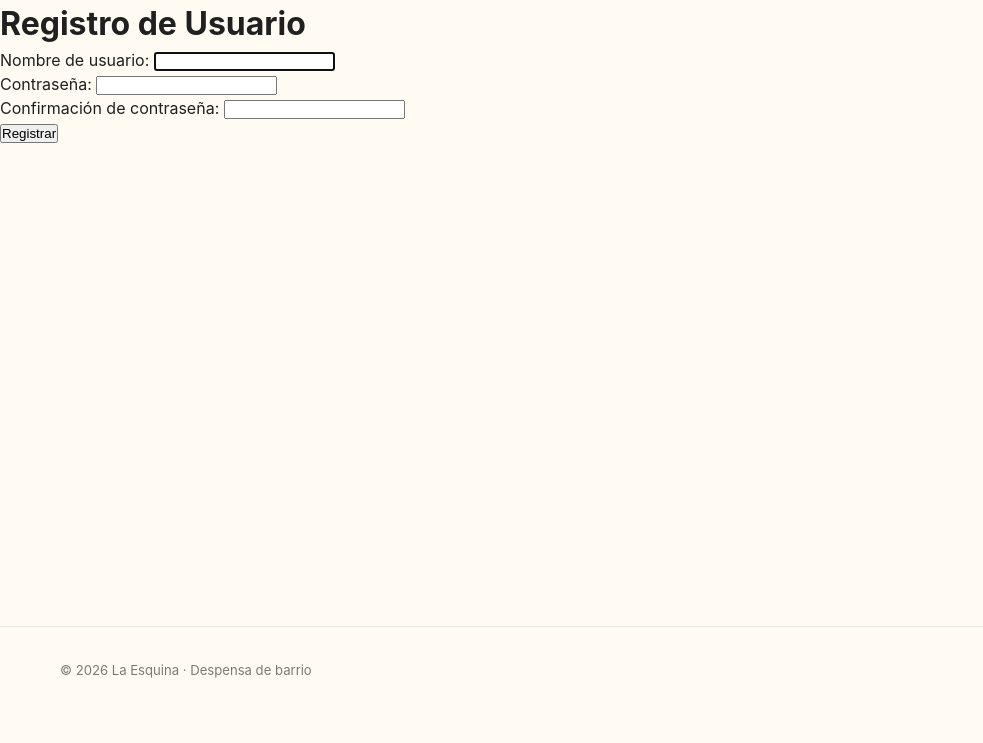
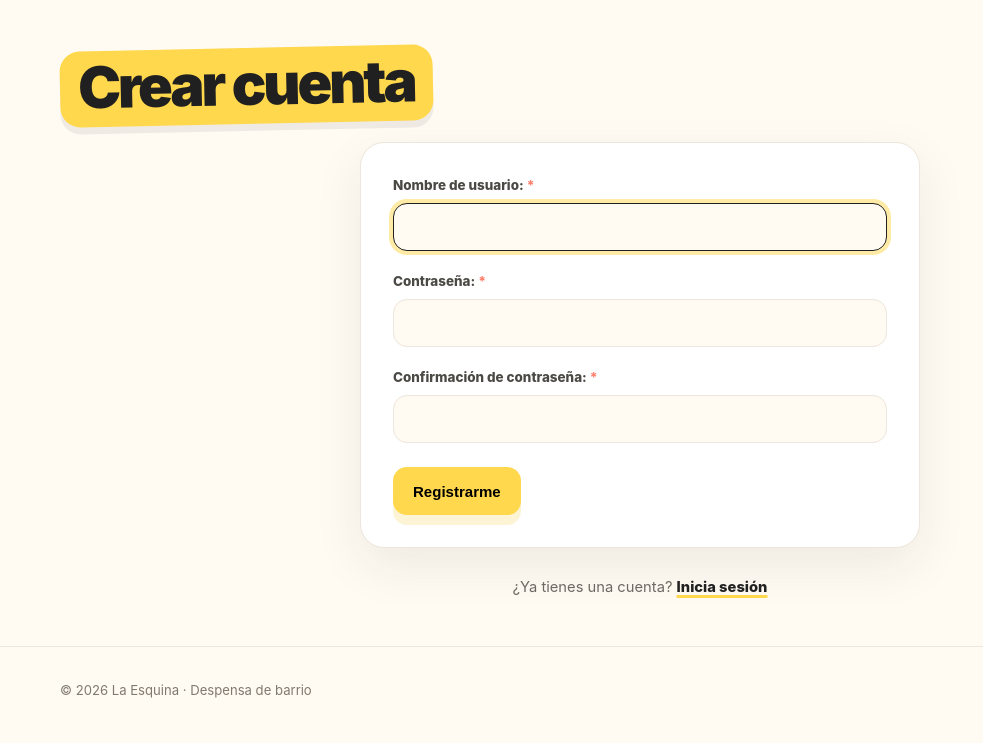
Before and after one commit to esthorace/87744-django, a Django app: page /register/ in a window 1280 px wide. Shown: the part 77-820 px from the top of the page, without its empty margins (0-983 px from the left). Before the commit the page ends 755 px from the top, so only its background shows below. Run offline with Django 5.2, Linux system fonts and the light colour scheme; some libraries are stand-ins or nearby versions.

Commit message:
feat: estilos en register y login

```diff
--- a/src/core/static/core/css/form.css
+++ b/src/core/static/core/css/form.css
@@ -134,6 +134,29 @@
   gap: 12px;
 }
 
+.form-switch {
+  width: min(560px, 100%);
+  margin: 0 auto;
+  text-align: center;
+  font-size: 0.92rem;
+  color: var(--muted);
+}
+
+.form-switch a {
+  color: var(--ink);
+  font-weight: 850;
+  text-decoration: underline;
+  text-decoration-color: var(--yellow);
+  text-decoration-thickness: 3px;
+  text-underline-offset: 3px;
+  transition: text-decoration-color 0.18s ease;
+}
+
+.form-switch a:hover,
+.form-switch a:focus-visible {
+  text-decoration-color: var(--coral);
+}
+
 /* RESPONSIVE */
 @media (max-width: 680px) {
   .form {
--- a/src/core/templates/core/login.html
+++ b/src/core/templates/core/login.html
@@ -34,9 +34,9 @@
                     <button class="button button-primary" type="submit">Iniciar sesión</button>
                 </div>
             </form>
-            <div>
+            <p class="form-switch">
                 ¿No tienes una cuenta? <a href="{% url 'core:register' %}">Regístrate aquí</a>
-            </div>
+            </p>
         </div>
     </section>
 {% endblock content %}
--- a/src/core/templates/core/register.html
+++ b/src/core/templates/core/register.html
@@ -1,10 +1,32 @@
 {% extends "core/base.html" %}
 
+{% load static %}
+
+{% block styles %}
+    <link rel="stylesheet" href="{% static 'core/css/form.css' %}" />
+{% endblock styles %}
+
 {% block content %}
-    <h1>Registro de Usuario</h1>
-    <form method="post">
-        {% csrf_token %}
-        {{ form.as_p }}
-        <button type="submit">Registrar</button>
-    </form>
+    <section class="section">
+        <div class="container">
+            <h1 class="page-title">Crear cuenta</h1>
+            <form class="form" method="post" novalidate>
+                {% csrf_token %}
+                {{ form.non_field_errors }}
+                {% for field in form %}
+                    <p>
+                        {{ field.label_tag }}
+                        {{ field }}
+                        {{ field.errors }}
+                    </p>
+                {% endfor %}
+                <div class="form-actions">
+                    <button class="button button-primary" type="submit">Registrarme</button>
+                </div>
+            </form>
+            <p class="form-switch">
+                ¿Ya tienes una cuenta? <a href="{% url 'core:login' %}">Inicia sesión</a>
+            </p>
+        </div>
+    </section>
 {% endblock content %}
```
Also changed, not shown: src/db.sqlite3.
